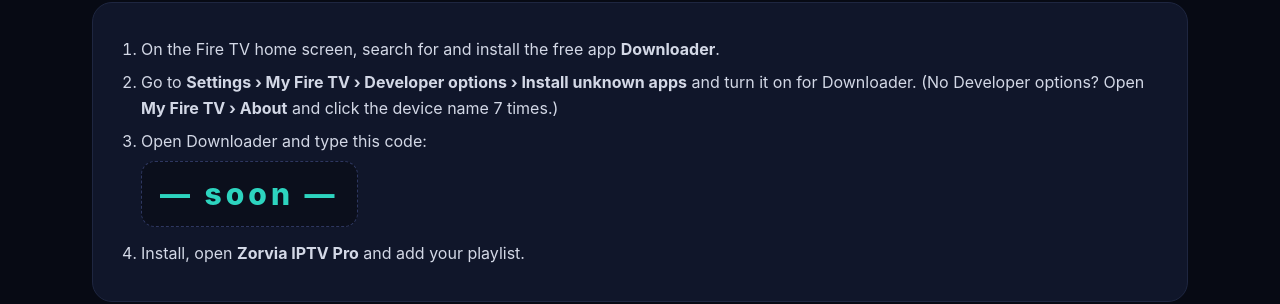
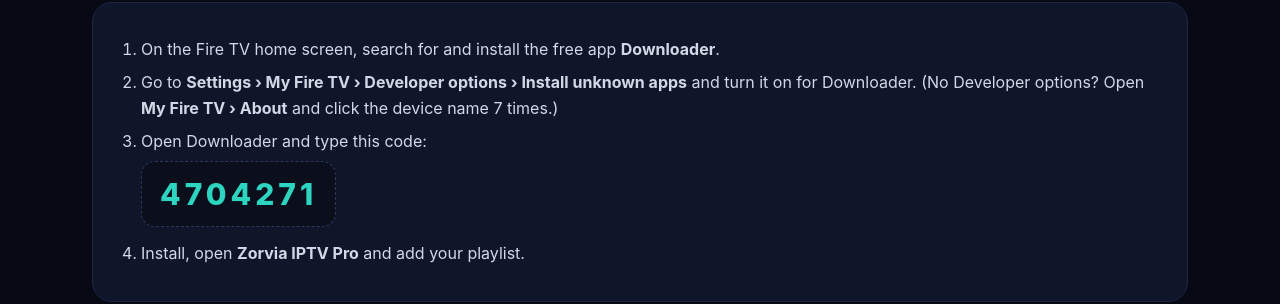
Before and after one commit to anaswadi084-art/zorvia-iptv-pro, a plain HTML site: page index.html in a window 1280 px wide. Shown: the part 1649-1953 px from the top of the page. Drawn offline with Linux system fonts and the light colour scheme.

Commit message:
Update index.html

```diff
--- a/index.html
+++ b/index.html
@@ -205,7 +205,7 @@
   const GITHUB_USER = "anaswadi084-art";
   const REPO = "zorvia-iptv-pro";
   const WHATSAPP = "15819062779";
-  const DOWNLOADER_CODE = ""; // filled after the code is created
+  const DOWNLOADER_CODE = "4704271";
 
   const apk = `https://github.com/${GITHUB_USER}/${REPO}/releases/latest/download/Zorvia-IPTV-Pro.apk`;
   document.getElementById('dl').href = apk;
```
